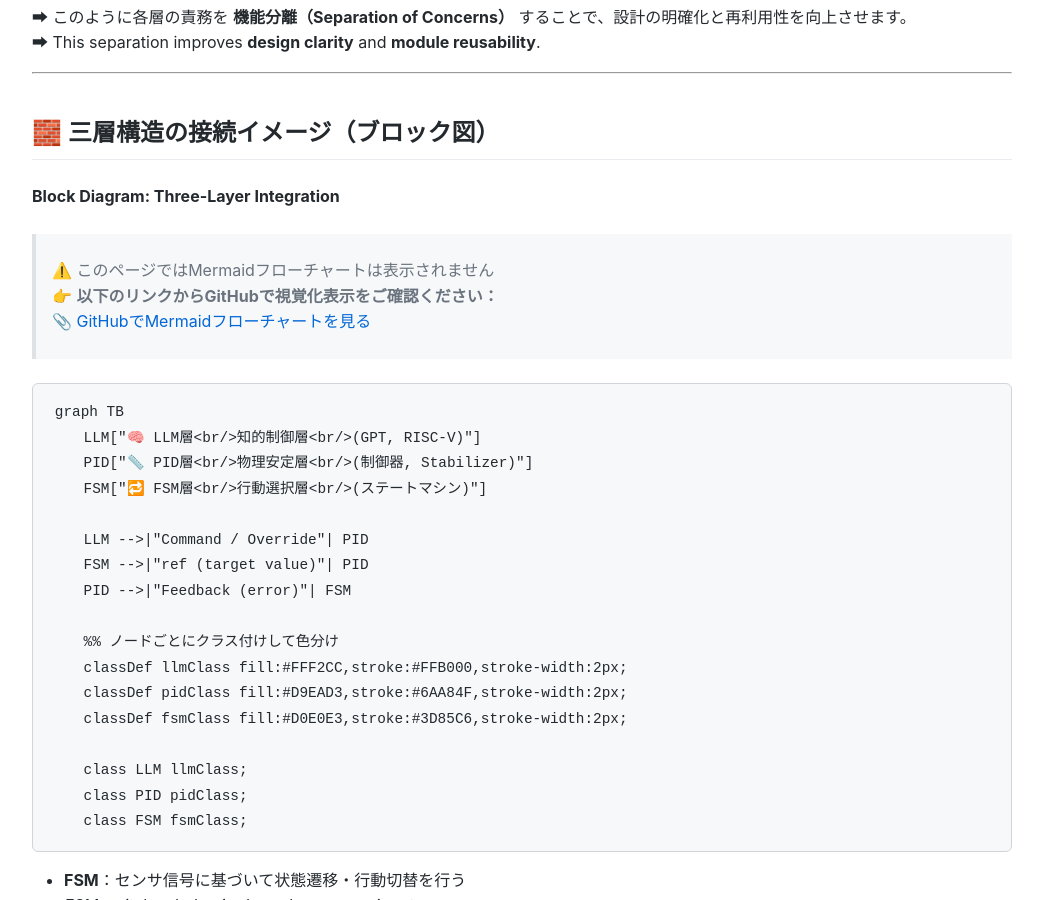
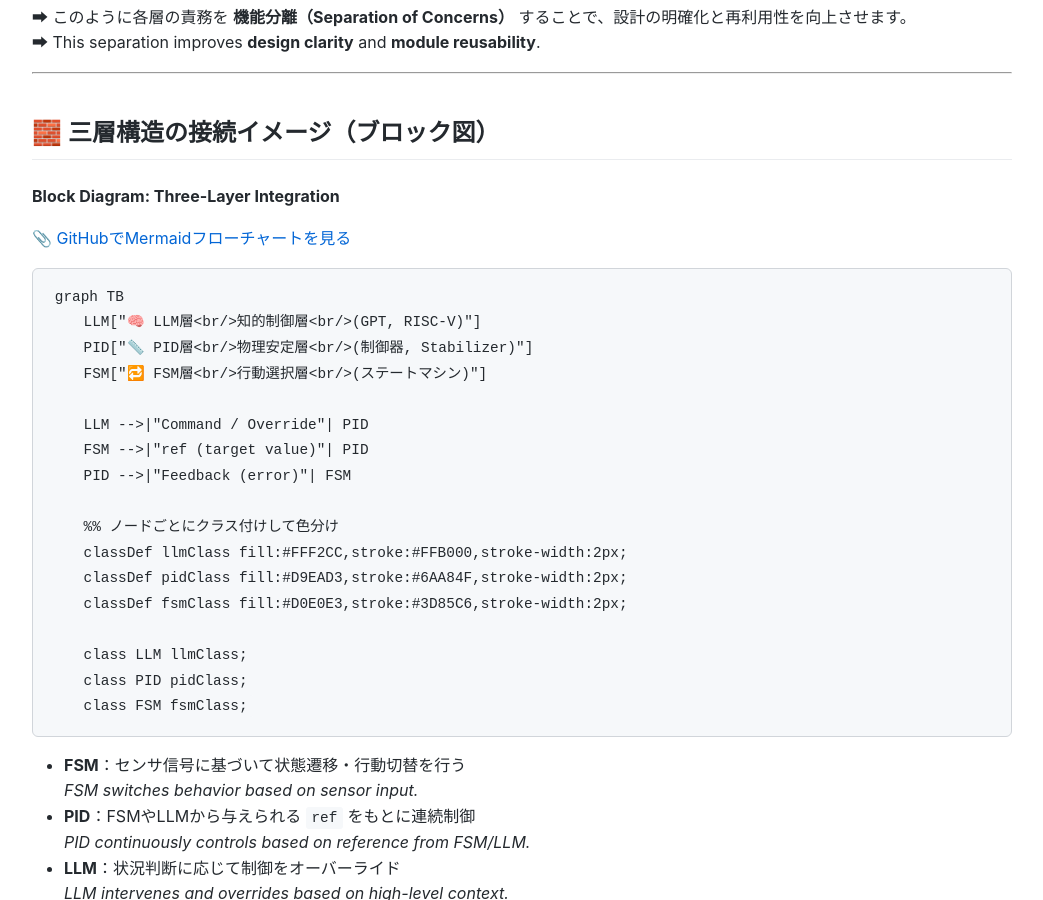
Before and after one commit to Samizo-AITL/Edusemi-v4x, a Jekyll site: the page built from f_chapter3_socsystem/docs/3_1_aitl_architecture.md, in a window 1280 px wide and 900 px high, scrolled down 719 px. Shown: the whole window, without its empty margins (118-1161 px from the left). Built offline with Jekyll 4.4.1, drawn with Linux system fonts in a browser that asks for light colours.

Commit message:
Update 3_1_aitl_architecture.md

````diff
--- a/f_chapter3_socsystem/docs/3_1_aitl_architecture.md
+++ b/f_chapter3_socsystem/docs/3_1_aitl_architecture.md
@@ -30,9 +30,7 @@
 ## 🧱 三層構造の接続イメージ（ブロック図）
 **Block Diagram: Three-Layer Integration**
 
-> ⚠️ このページではMermaidフローチャートは表示されません
-> 👉 **以下のリンクからGitHubで視覚化表示をご確認ください：**
-> [📎 GitHubでMermaidフローチャートを見る](https://github.com/Samizo-AITL/Edusemi-v4x/blob/main/f_chapter3_socsystem/docs/3_1_aitl_architecture.md)
+[📎 GitHubでMermaidフローチャートを見る](https://github.com/Samizo-AITL/Edusemi-v4x/blob/main/f_chapter3_socsystem/docs/3_1_aitl_architecture.md)
 
 ```mermaid
 graph TB
````
